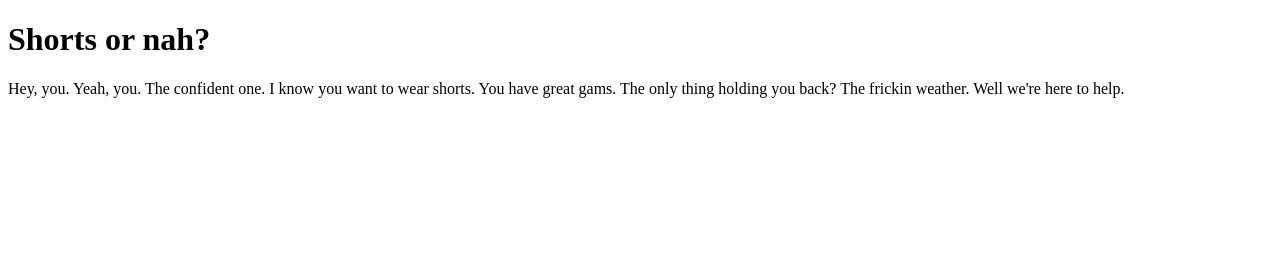
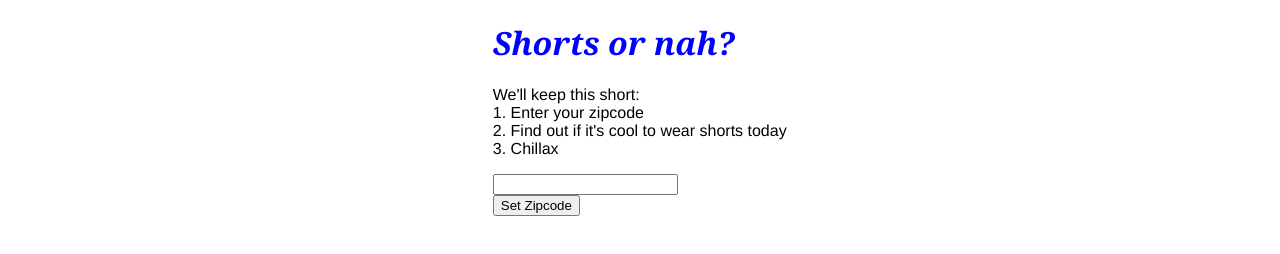
Before and after one commit to robertbernardbrown/Shorts, a plain HTML site: page frontend.html in a window 1280 px wide. Drawn offline with Linux system fonts and the light colour scheme.

Commit message:
Uploading first code for review

```diff
--- a/frontend.html
+++ b/frontend.html
@@ -4,11 +4,46 @@
     <meta charset = "utf-8">
     <meta name = "description" content = "a page for entering your location">
     <title> Shorts Page </title>
+
+<style>
+
+h1 {
+color: blue;
+font-family: Georgia, "Times New Roman";
+font-size: 2em;
+font-style: italic;
+}
+p {
+color: black;
+font-size: 1em;
+font-family:
+}
+body {
+width: 23%;
+margin: 0 auto;
+text-align: justify;
+font-family: Helvetica, Arial, serif;
+}
+</style>
   </head>
+
   <body>
+
     <h1>Shorts or nah?</h1>
+
     <p>
-      Hey, you. Yeah, you. The confident one. I know you want to wear shorts. You have great gams. The only thing holding you back? The frickin weather. Well we're here to help.
+      We'll keep this short:
+      <br> 1. Enter your zipcode
+      <br> 2. Find out if it's cool to wear shorts today
+      <br> 3. Chillax
     </p>
+
+<form action="/action_page.php">
+
+  <input type="text" name="zipcode">
+  <br><button id="setzipcode">Set Zipcode</button>
+  <br>
+</form>
+
   </body>
 </html>
```
